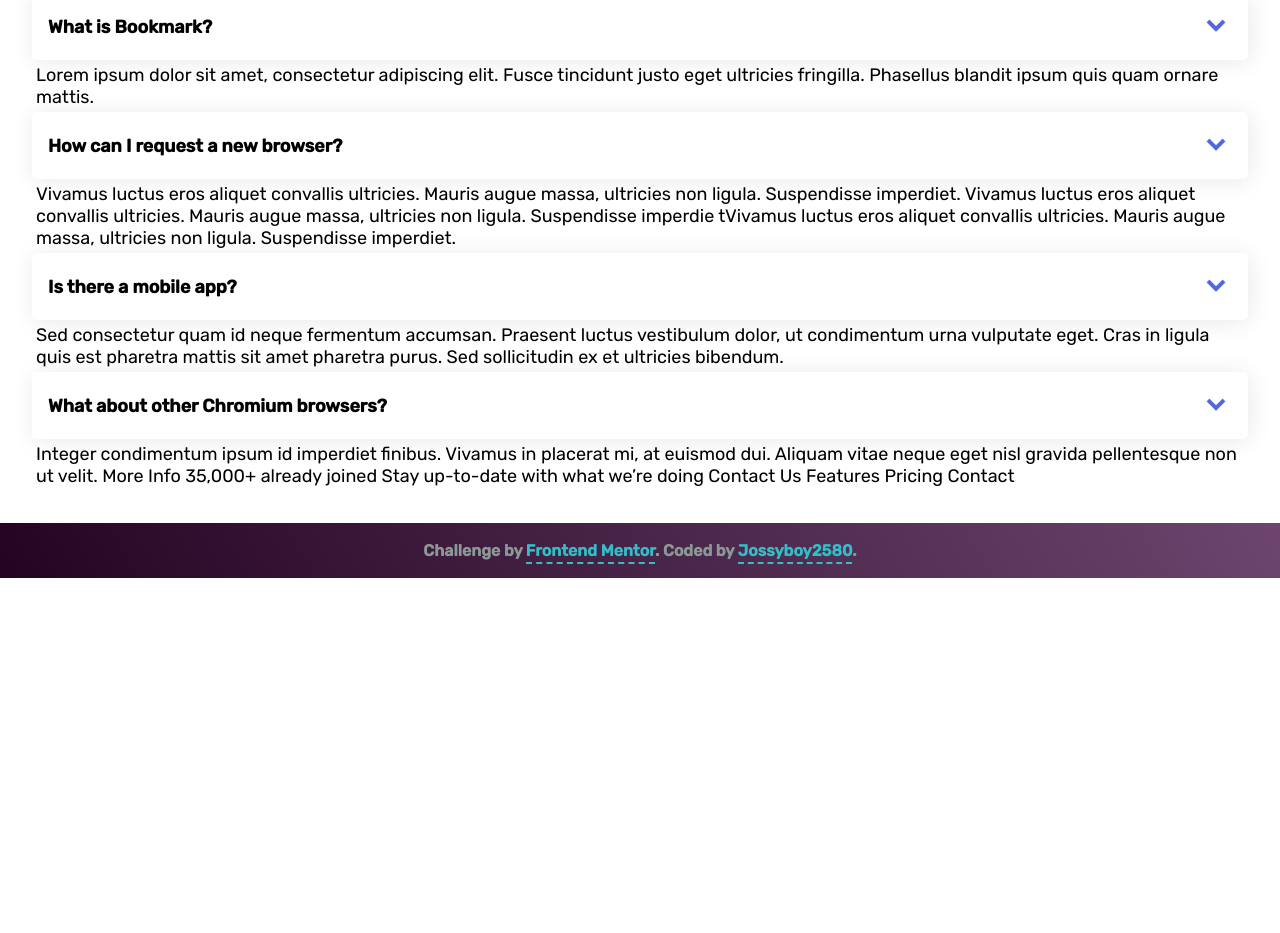
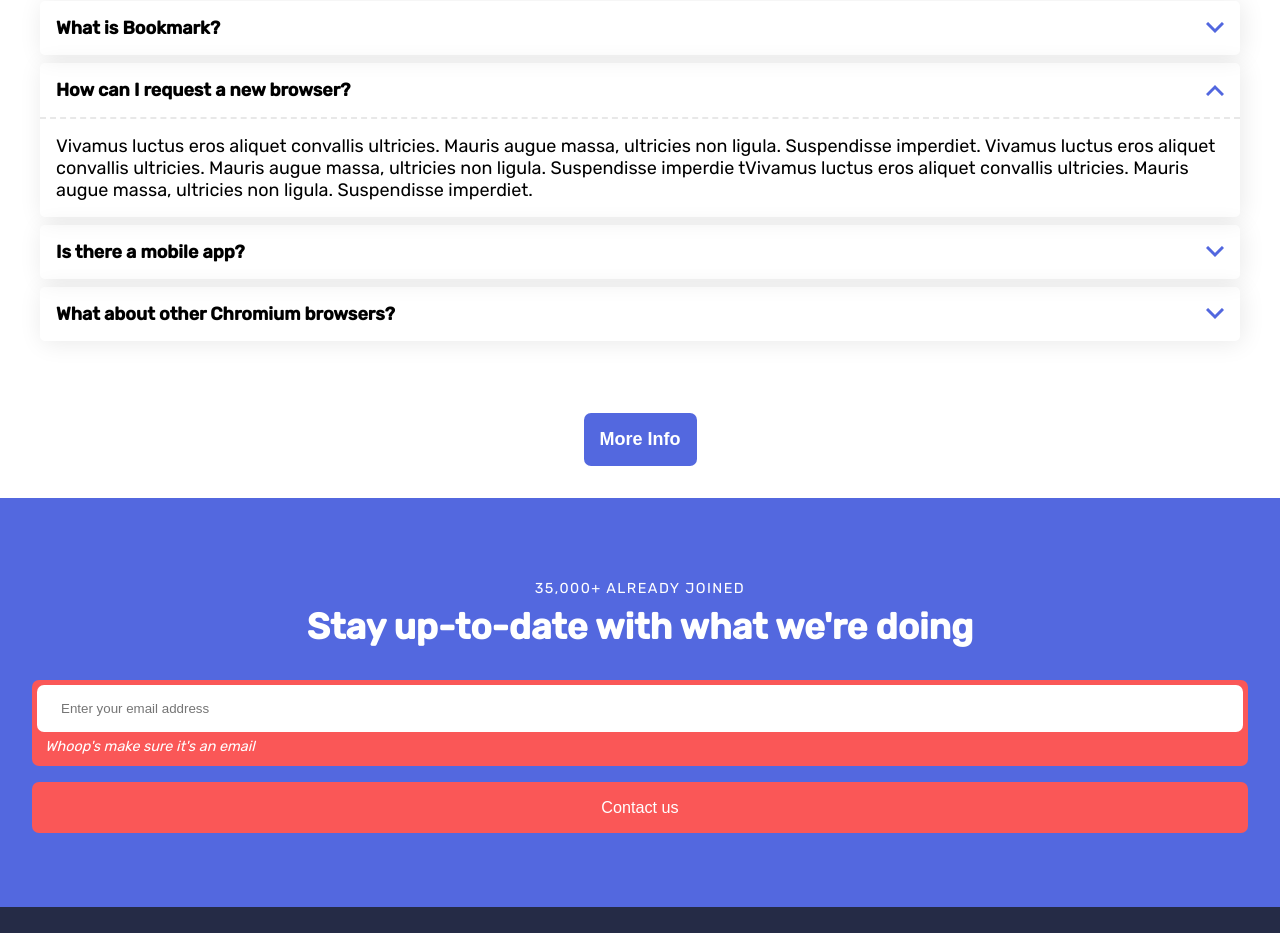
Before and after one commit to jossyboy2580/bookmark-manager, a plain HTML site: page index.html in a window 1280 px wide. Shown: the part 6155-7088 px from the top of the page. Before the commit the page ends 6733 px from the top, so only its background shows below. Drawn offline with nearby package versions, Linux system fonts and the light colour scheme.

Commit message:
last mobile edit i hope

```diff
--- a/index.html
+++ b/index.html
@@ -131,7 +131,11 @@
                         <div class="cross-line">
                             <img src="images/bg-dots.svg" alt="" />
                         </div>
-                        <button class="add-extension-btn">Add & Install Extension</button>
+                        <div class="btn-holder">
+                            <button class="add-extension-btn">
+                  Add & Install Extension
+                </button>
+                        </div>
                     </div>
                     <div class="browser firefox">
                         <div class="browser-icon">
@@ -144,7 +148,11 @@
                         <div class="cross-line">
                             <img src="images/bg-dots.svg" alt="" />
                         </div>
-                        <button class="add-extension-btn">Add & Install Extension</button>
+                        <div class="btn-holder">
+                            <button class="add-extension-btn">
+                  Add & Install Extension
+                </button>
+                        </div>
                     </div>
                     <div class="browser opera">
                         <div class="browser-icon">
@@ -157,7 +165,12 @@
                         <div class="cross-line">
                             <img src="images/bg-dots.svg" alt="" />
                         </div>
-                        <button class="add-extension-btn">Add & Install Extension</button>
+
+                        <div class="btn-holder">
+                            <button class="add-extension-btn">
+                  Add & Install Extension
+                </button>
+                        </div>
                     </div>
                 </div>
             </section>
@@ -176,7 +189,7 @@
                                 What is Bookmark?
                             </p>
                             <span class="arrowkey">
-                  <i class="bx bxs-chevron-down"></i>
+                  <img src="images/icon-arrow.svg" alt="" />
                 </span>
                         </div>
                         <div class="answer">
@@ -186,14 +199,14 @@
                             </p>
                         </div>
                     </div>
-                    <div class="faq">
+                    <div class="faq show">
                         <div class="question">
                             <p class="question-text">
                                 <!-- Question 2 -->
                                 How can I request a new browser?
                             </p>
                             <span class="arrowkey">
-                  <i class="bx bxs-chevron-down"></i>
+                  <img src="images/icon-arrow.svg" alt="" />
                 </span>
                         </div>
                         <div class="answer">
@@ -211,7 +224,7 @@
                                 Is there a mobile app?
                             </p>
                             <span class="arrowkey">
-                  <i class="bx bxs-chevron-down"></i>
+                  <img src="images/icon-arrow.svg" alt="" />
                 </span>
                         </div>
                         <div class="answer">
@@ -228,7 +241,7 @@
                                 What about other Chromium browsers?
                             </p>
                             <span class="arrowkey">
-                  <i class="bx bxs-chevron-down"></i>
+                  <img src="images/icon-arrow.svg" alt="" />
                 </span>
                         </div>
                         <div class="answer">
@@ -241,21 +254,41 @@
                     </div>
                 </div>
             </section>
+            <div class="general-more-info">
+                <button>More Info</button>
+            </div>
         </main>
         <footer class="footer">
             <div class="top-foot">
                 <div class="top-foot-content">
-                    <p class="tagline"></p>
-                    <h1 class="action-charge"></h1>
-                    <form action="#" class="subscriber-form"></form>
+                    <p class="tagline">35,000+ already joined</p>
+                    <h1 class="action-charge">Stay up-to-date with what we're doing</h1>
+                    <form action="#" class="subscriber-form" data-status="failed">
+                        <div class="input-field">
+                            <input type="text" placeholder="Enter your email address" class="form-control" />
+                            <p class="error">Whoop's make sure it's an email</p>
+                        </div>
+                        <button class="submit-btn">Contact us</button>
+                    </form>
                 </div>
             </div>
             <div class="middle-foot">
-                <div class="foot-logo-and-nav">
-                    <div class="foot-logo"></div>
-                    <div class="foot-nav"></div>
+                <div class="foot-logo">
+                    <img src="images/logo-bookmark2.svg" alt="" />
                 </div>
-                <div class="socials"></div>
+                <ul class="bottom-nav">
+                    <li><a href="#">Features</a></li>
+                    <li><a href="#">Pricing</a></li>
+                    <li><a href="#">Contact</a></li>
+                </ul>
+                <div class="socials">
+                    <div class="facebook-social">
+                        <img src="images/icon-facebook.svg" alt="" />
+                    </div>
+                    <div class="twitter-social">
+                        <img src="images/icon-twitter.svg" alt="" />
+                    </div>
+                </div>
             </div>
             <div class="bottom-foot">
                 <p class="attribution">
--- a/styles.css
+++ b/styles.css
@@ -32,7 +32,7 @@ body {
 }
 
 .attribution {
-    font-size: 16px;
+    font-size: 14px;
     text-align: center;
     color: #8b9996;
     font-weight: bold;
@@ -240,7 +240,9 @@ section .section-head .section-description {
     flex-direction: column;
     align-items: center;
     box-shadow: 2px 2px 10px rgba(0, 0, 0, .09);
-    padding: 50px 16px 24px 16px;
+    padding-top: 50px;
+    padding-bottom: 24px;
+    /* padding: 50px 16px 24px 16px; */
     border-radius: 12px;
 }
 
@@ -250,6 +252,13 @@ section .section-head .section-description {
 
 .browser .browser-version {
     margin: 10px;
+}
+
+.browser .btn-holder {
+    padding-inline: 24px;
+    display: flex;
+    justify-content: center;
+    width: 100%;
 }
 
 .browser button {
@@ -267,13 +276,23 @@ section .section-head .section-description {
     padding: 32px;
 }
 
+.faq {
+    margin: 8px;
+    box-shadow: 2px 2px 24px rgba(0, 0, 0, .09);
+    border-radius: 5px;
+}
+
+.faq .answer {
+    border-top: 2px dashed rgba(0, 0, 0, .09);
+    padding: 16px;
+    display: none;
+}
+
 .question {
     padding: 16px;
     display: flex;
     align-items: center;
     justify-content: space-between;
-    border-radius: 5px;
-    box-shadow: 2px 2px 24px rgba(0, 0, 0, .09);
 }
 
 .question-text {
@@ -284,11 +303,149 @@ section .section-head .section-description {
     padding: 0 16px;
     height: auto;
     padding: 4px;
+    overflow: hidden;
 }
 
-.arrowkey i {
-    font-size: 32px;
+.arrowkey img {
+    /* font-size: 32px; */
     color: var(--soft-blue);
+    transition: all .5s ease-in;
+}
+
+.faq.show .answer {
+    display: block;
+}
+
+.faq.show img {
+    color: var(--soft-red);
+    transform: rotate(180deg);
+}
+
+.general-more-info {
+    display: flex;
+    margin: 32px;
+    justify-content: center;
+}
+
+.general-more-info button {
+    padding: 16px;
+    border-radius: 7px;
+    background-color: var(--soft-blue);
+    font-weight: bold;
+    font-size: 1em;
+    border: none;
+    color: white;
+}
+
+.top-foot {
+    background-color: var(--soft-blue);
+    padding: 74px 32px;
+}
+
+.top-foot-content {
+    display: flex;
+    flex-direction: column;
+    align-items: center;
+    color: white;
+    /* justify-content: center; */
+}
+
+.top-foot-content .tagline {
+    text-transform: uppercase;
+    letter-spacing: .1em;
+    font-size: .8em;
+    margin-block: 8px;
+}
+
+.top-foot-content .action-charge {
+    text-align: center;
+}
+
+.top-foot-content .subscriber-form {
+    margin-top: 32px;
+    display: flex;
+    align-items: center;
+    flex-direction: column;
+    gap: 16px;
+    width: 100%;
+    padding: 0;
+}
+
+.top-foot-content .subscriber-form[data-status='failed'] .input-field {
+    background-color: var(--soft-red);
+}
+
+.top-foot-content .subscriber-form[data-status='failed'] .error {
+    display: block;
+}
+
+.top-foot-content .subscriber-form[data-status='failed'] .submit-btn {
+    width: 100%;
+}
+
+.top-foot-content .input-field {
+    background-color: transparent;
+    padding: 5px;
+    /* padding-top: -2px; */
+    width: 100%;
+    border-radius: 7px;
+}
+
+.subscriber-form .form-control {
+    width: 100%;
+    /* margin-top: -1px; */
+    border: none;
+    outline: none;
+    color: #444;
+    padding: 16px 24px;
+    border-radius: 7px;
+}
+
+.subscriber-form .error {
+    padding: 6px 8px;
+    font-size: .8em;
+    font-style: italic;
+    display: none;
+}
+
+.submit-btn {
+    width: calc(100% - 7px);
+    padding: 16px 24px;
+    font-size: .9em;
+    /* margin-top: 16px; */
+    background-color: var(--soft-red);
+    color: white;
+    border-radius: 7px;
+    border: none;
+}
+
+.middle-foot {
+    background-color: var(--very-dark-blue);
+    display: flex;
+    flex-direction: column;
+    align-items: center;
+    padding: 32px;
+    justify-content: space-between;
+    gap: 32px;
+}
+
+.bottom-nav {
+    display: flex;
+    list-style: none;
+    flex-direction: column;
+    gap: 24px;
+}
+
+.bottom-nav a {
+    color: white;
+    text-decoration: none;
+    text-transform: uppercase;
+}
+
+.middle-foot .socials {
+    display: flex;
+    align-items: center;
+    gap: 24px;
 }
 
 
```
Also changed, not shown: images/logo-bookmark2.svg (added).
